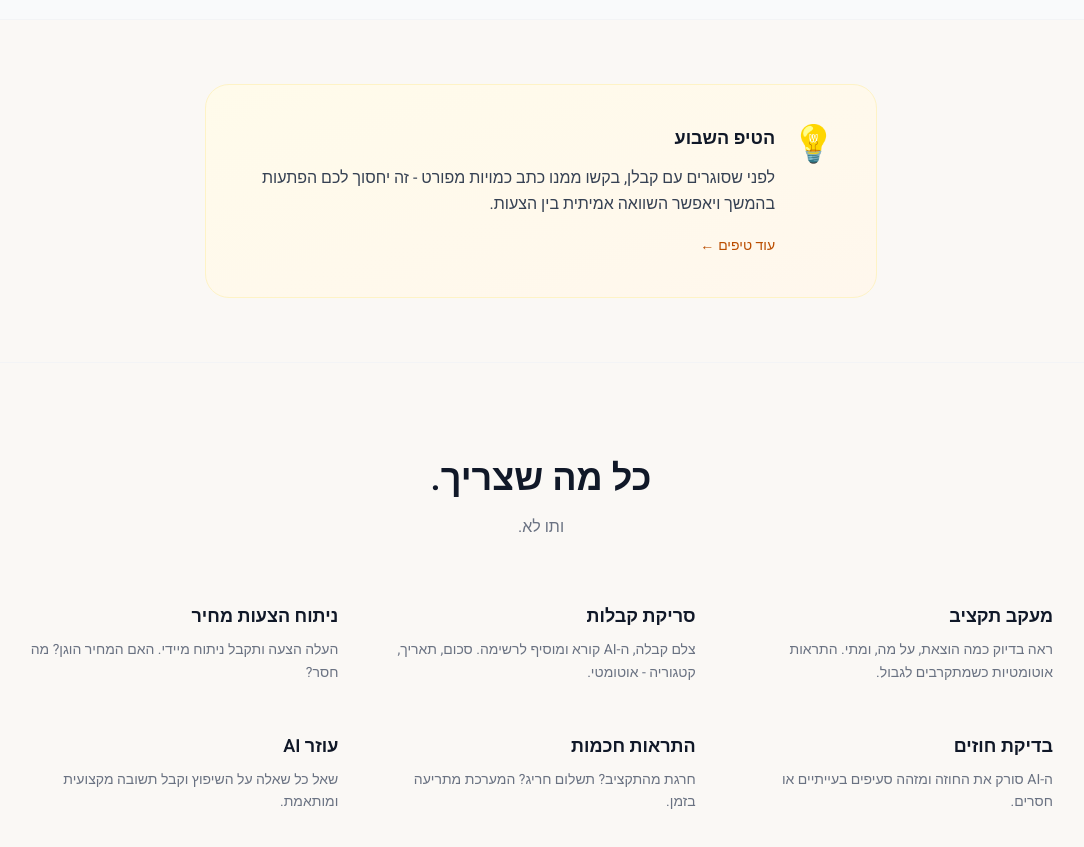
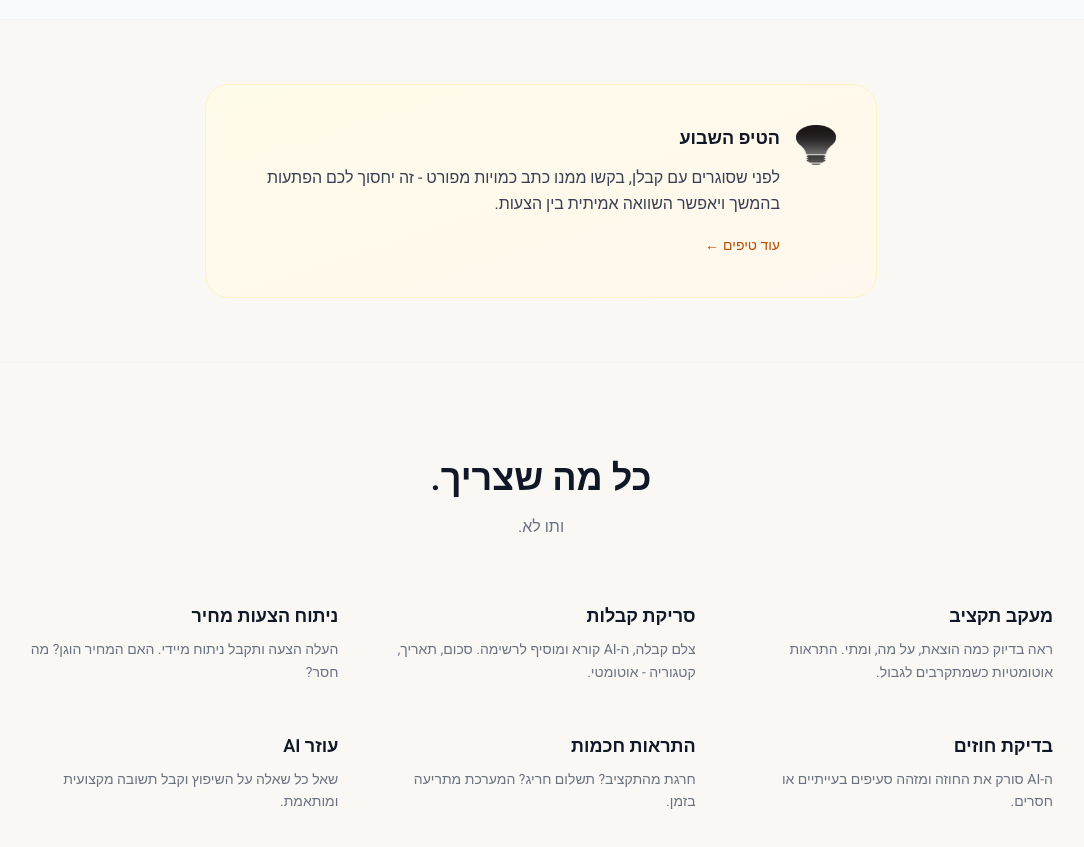
Before and after one commit to guyceza/shiputz-ai, a Next.js app: page / in a window 1280 px wide. Shown: the part 3420-4267 px from the top of the page, without its empty margins (99-1183 px from the left). Built offline with nearby package versions, Linux system fonts and the light colour scheme.

Commit message:
Add lightbulb icon, replace 💡 emoji

```diff
--- a/src/app/dashboard/page.tsx
+++ b/src/app/dashboard/page.tsx
@@ -171,7 +171,7 @@ export default function DashboardPage() {
         {/* Did You Know? Tip Box */}
         <div className="mb-8 bg-gradient-to-br from-blue-50 to-indigo-50 rounded-2xl p-6 border border-blue-100">
           <div className="flex items-start gap-4">
-            <span className="text-2xl">💡</span>
+            <img src="/icons/lightbulb.png" alt="" className="w-7 h-7" />
             <div className="flex-1">
               <p className="text-xs font-medium text-blue-600 mb-1">הידעת?</p>
               <p className="text-gray-700 text-sm leading-relaxed">{randomTip}</p>
--- a/src/app/page.tsx
+++ b/src/app/page.tsx
@@ -532,7 +532,7 @@ export default function Home() {
         <div className="max-w-2xl mx-auto">
           <div className="bg-gradient-to-br from-amber-50 to-orange-50 rounded-3xl p-8 md:p-10 border border-amber-100">
             <div className="flex items-start gap-4">
-              <span className="text-4xl">💡</span>
+              <img src="/icons/lightbulb.png" alt="" className="w-10 h-10" />
               <div className="flex-1">
                 <h3 className="text-lg font-semibold text-gray-900 mb-3">הטיפ השבוע</h3>
                 <p className="text-gray-700 leading-relaxed mb-4">
--- a/src/components/SearchPanel.tsx
+++ b/src/components/SearchPanel.tsx
@@ -146,7 +146,7 @@ export function SearchPanel({ item, onClose }: SearchPanelProps) {
           {/* Footer */}
           <div className="p-6 border-t border-gray-100 bg-gray-50">
             <p className="text-xs text-gray-500 text-center">
-              💡 טיפ: השווה מחירים במספר חנויות לפני הקנייה
+              <img src="/icons/lightbulb.png" alt="" className="w-4 h-4 inline mr-1" /> טיפ: השווה מחירים במספר חנויות לפני הקנייה
             </p>
           </div>
         </div>
```
Also changed, not shown: public/icons/lightbulb.png (added).
